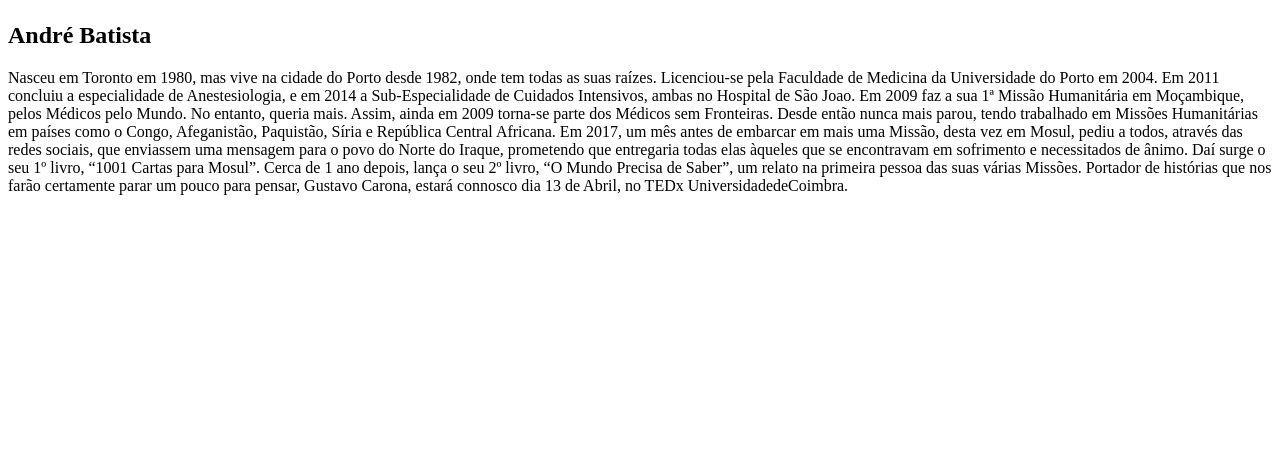
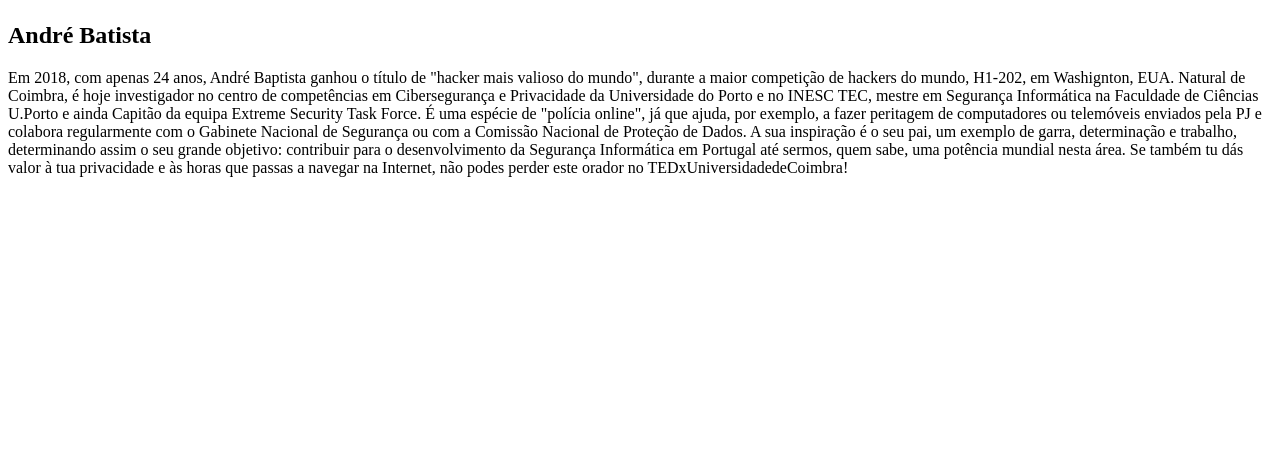
Before and after one commit to jeKnowledge/tedx, a Flask app: template app/templates/vieworators.html in a window 1280 px wide. Shown: the part 3913-4373 px from the top of the page. Run offline with Flask 2, Linux system fonts and the light colour scheme; the template is opened without the code that fills it, so the values that code supplies are empty.

Commit message:
Changed André Batista discription

```diff
--- a/app/templates/vieworators.html
+++ b/app/templates/vieworators.html
@@ -93,10 +93,7 @@ Portador de histórias que nos farão certamente parar um pouco para pensar, Gus
   <img width="250" height="250" src="{{ url_for('static', filename='img/batista.png')}}"/>
   <h2 class="orador_5heading">André Batista</h2>
   <p class="description"></p>
-  <p class="orador_5paragraph">Nasceu em Toronto em 1980, mas vive na cidade do Porto desde 1982, onde tem todas as suas raízes. Licenciou-se pela Faculdade de Medicina da Universidade do Porto em 2004. Em 2011 concluiu a especialidade de Anestesiologia, e em 2014 a Sub-Especialidade de Cuidados Intensivos, ambas no Hospital de São Joao.
-Em 2009 faz a sua 1ª Missão Humanitária em Moçambique, pelos Médicos pelo Mundo. No entanto, queria mais. Assim, ainda em 2009 torna-se parte dos Médicos sem Fronteiras. Desde então nunca mais parou, tendo trabalhado em Missões Humanitárias em países como o Congo, Afeganistão, Paquistão, Síria e República Central Africana.
-Em 2017, um mês antes de embarcar em mais uma Missão, desta vez em Mosul, pediu a todos, através das redes sociais, que enviassem uma mensagem para o povo do Norte do Iraque, prometendo que entregaria todas elas àqueles que se encontravam em sofrimento e necessitados de ânimo. Daí surge o seu 1º livro, “1001 Cartas para Mosul”. Cerca de 1 ano depois, lança o seu 2º livro, “O Mundo Precisa de Saber”, um relato na primeira pessoa das suas várias Missões.
-Portador de histórias que nos farão certamente parar um pouco para pensar, Gustavo Carona, estará connosco dia 13 de Abril, no TEDx UniversidadedeCoimbra.
+  <p class="orador_5paragraph">Em 2018, com apenas 24 anos, André Baptista ganhou o título de "hacker mais valioso do mundo", durante a maior competição de hackers do mundo, H1-202, em Washignton, EUA. Natural de Coimbra, é hoje investigador no centro de competências em Cibersegurança e Privacidade da Universidade do Porto e no INESC TEC, mestre em Segurança Informática na Faculdade de Ciências U.Porto e ainda Capitão da equipa Extreme Security Task Force. É uma espécie de "polícia online", já que ajuda, por exemplo, a fazer peritagem de computadores ou telemóveis enviados pela PJ e colabora regularmente com o Gabinete Nacional de Segurança ou com a Comissão Nacional de Proteção de Dados. A sua inspiração é o seu pai, um exemplo de garra, determinação e trabalho, determinando assim o seu grande objetivo: contribuir para o desenvolvimento da Segurança Informática em Portugal até sermos, quem sabe, uma potência mundial nesta área. Se também tu dás valor à tua privacidade e às horas que passas a navegar na Internet, não podes perder este orador no TEDxUniversidadedeCoimbra!
 </p>
 </div>
 </div>
```
